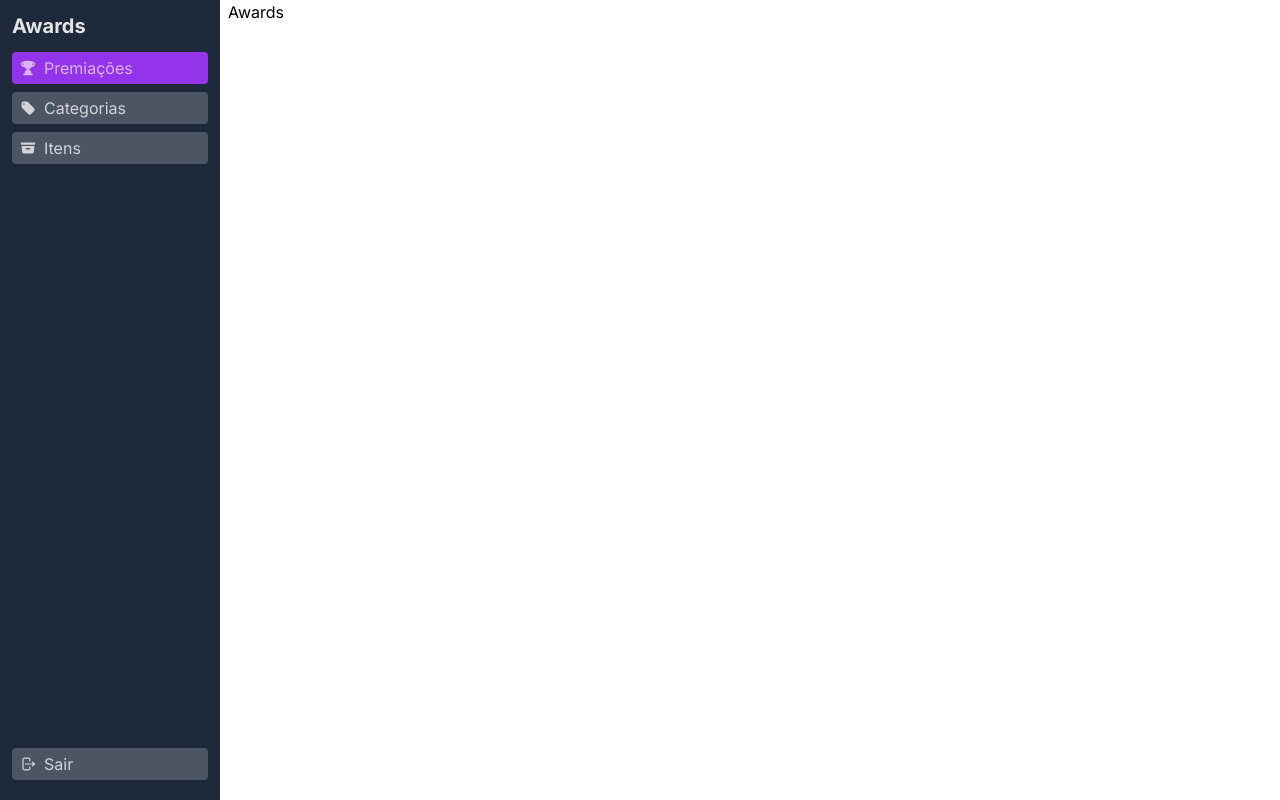
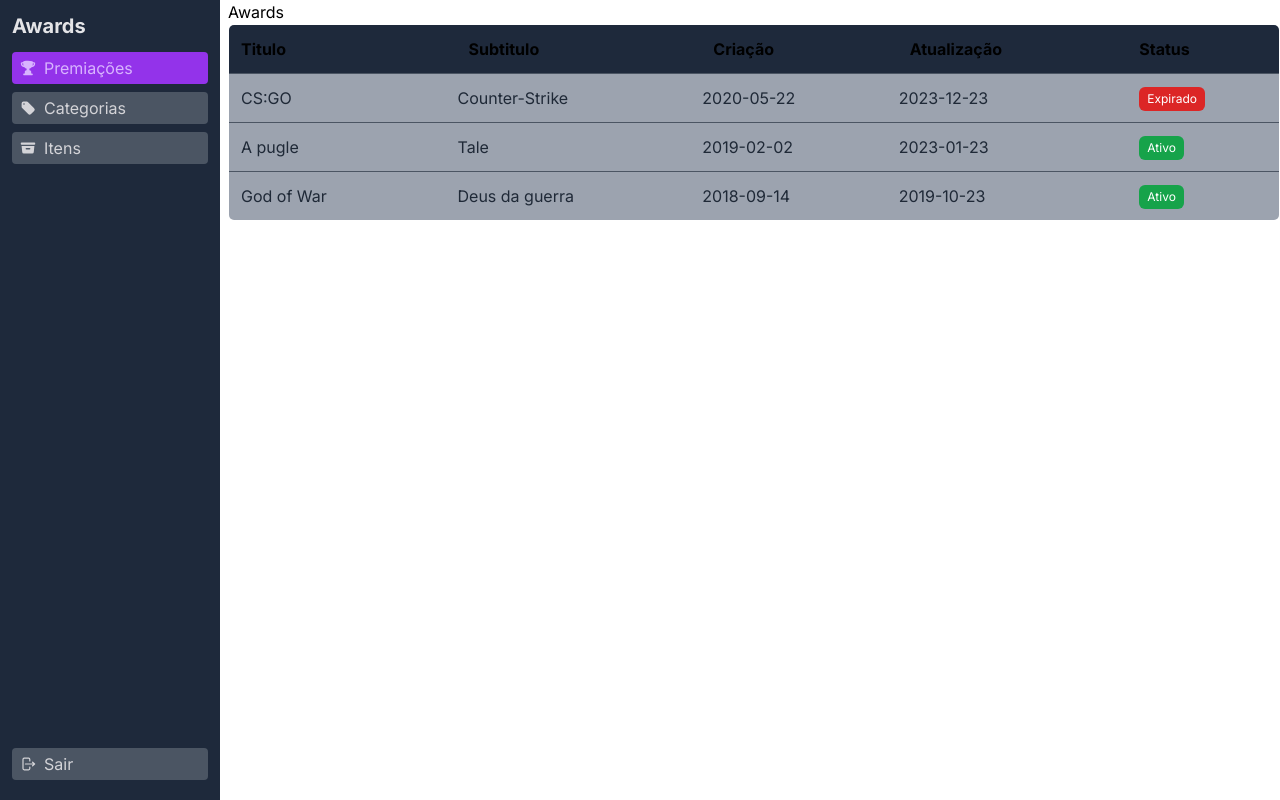
Before and after one commit to awardlys/awardlys-app, a Next.js app: page /admin/awards in a window 1280 px wide. Built offline with nearby package versions, Linux system fonts and the light colour scheme.

Commit message:
feat(app): create table awards

```diff
--- /dev/null
+++ b/src/app/admin/awards/components/table.tsx
@@ -0,0 +1,33 @@
+import { awards } from "@/data/awards";
+import { table } from "console";
+
+
+export function Table() {
+    return (
+        <table className="w-full border border-gray-600 rounded-md overflow-hidden">
+            <thead>
+                <tr className="text-left border-b border-gray-600 bg-slate-800">
+                    <th className="p-3">Titulo</th>
+                    <th className="p-3">Subtitulo</th>
+                    <th className="p-3">Criação</th>
+                    <th className="p-3">Atualização</th>
+                    <th >Status</th>
+                </tr>
+            </thead>
+            <tbody>
+                {awards.map(item => (
+                    <tr key={item.id} className="text-gray-800 bg-gray-400 border-b border-gray-600">
+                        <td className="flex p-3 items-center">{item.title}</td>
+                        <td>{item.subTitle}</td>
+                        <td>{item.createdAt}</td>
+                        <td>{item.updatedAt}</td>
+                        <td>
+                            {item.status && <div className="px-2 py-1 inline-block rounded-md border-green-800 bg-green-600 text-white text-xs">Ativo</div>}
+                            {!item.status && <div className="px-2 py-1 inline-block rounded-md border-red-800 bg-red-600 text-white text-xs">Expirado</div>}
+                        </td>
+                    </tr>
+                ))}
+            </tbody>
+        </table>
+    )
+}
--- a/src/app/admin/awards/page.tsx
+++ b/src/app/admin/awards/page.tsx
@@ -1,3 +1,8 @@
+import { Table } from "./components/table";
+
 export default function Awards() {
-  return <div>Awards</div>;
+  return <div>
+    <div>Awards</div>
+    <Table />
+  </div>;
 }
--- /dev/null
+++ b/src/data/awards.ts
@@ -0,0 +1,40 @@
+type Award = {
+    id: string;
+    title: string;
+    subTitle: string;
+    description: string;
+    createdAt: string;
+    updatedAt: string;
+    status: boolean;
+}
+
+export const awards: Award[] =
+        [
+        {
+            id: '0',
+            title: 'CS:GO',
+            subTitle: 'Counter-Strike',
+            description: '',
+            createdAt: '2020-05-22',
+            updatedAt: '2023-12-23',
+            status: false
+        },
+        {
+            id: '1',
+            title: 'A pugle',
+            subTitle: 'Tale',
+            description: '',
+            createdAt: '2019-02-02',
+            updatedAt: '2023-01-23',
+            status: true
+        },
+        {
+            id: '2',
+            title: 'God of War',
+            subTitle: 'Deus da guerra',
+            description: '',
+            createdAt: '2018-09-14',
+            updatedAt: '2019-10-23',
+            status: true
+        }
+        ]
```
Also changed, not shown: src/app/admin/awards/components/header.tsx (added), src/app/admin/awards/components/modal.tsx (added).
